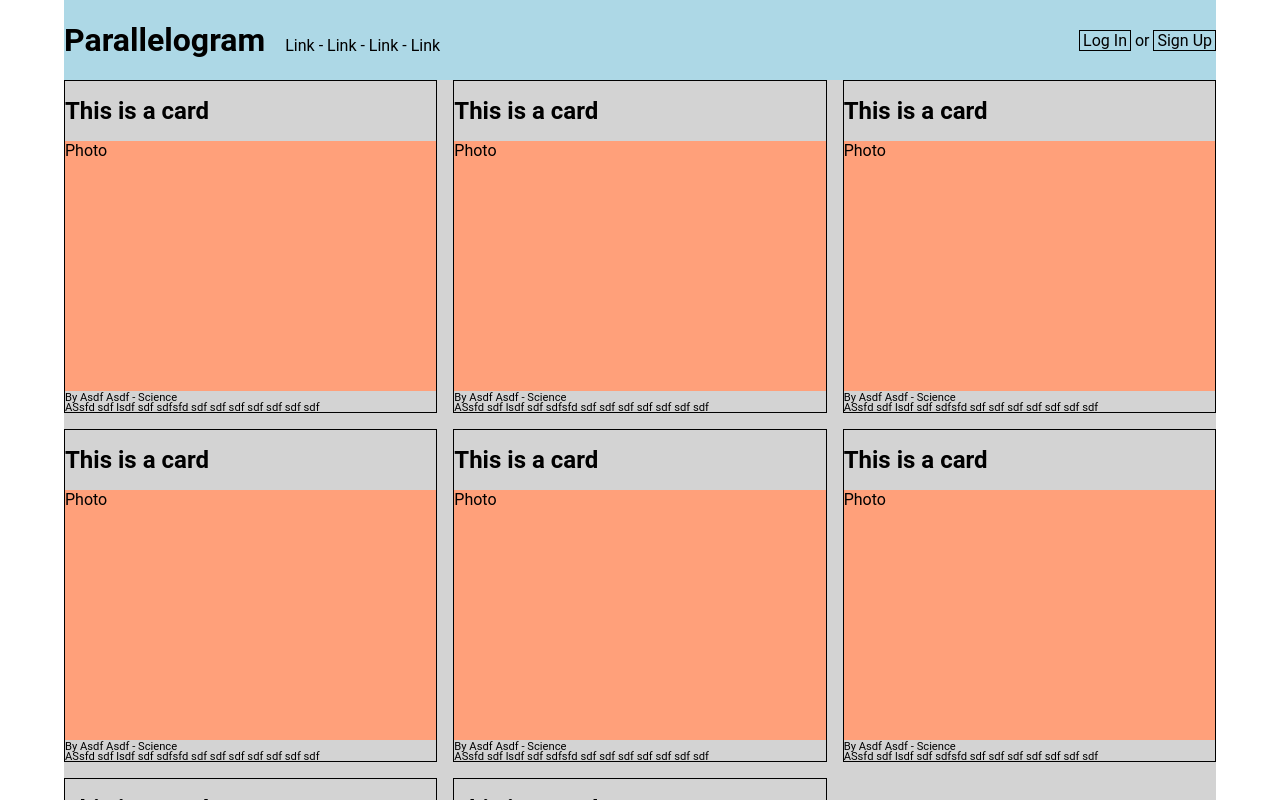
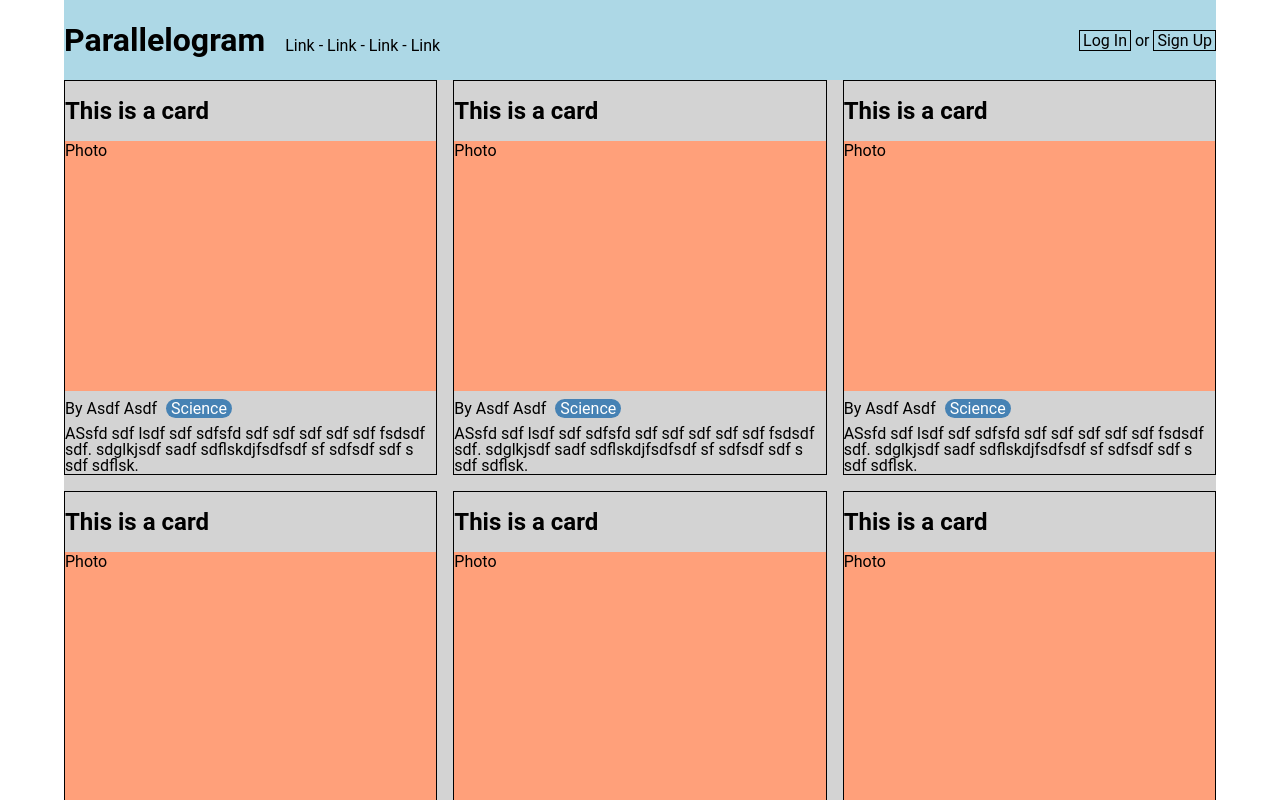
Before and after one commit to bbbtttiii/parallelogram-frontend, a React (Create React App) app in the folder frontend/: page / in a window 1280 px wide. Shown: the top 800 px of the page. Built offline with nearby package versions, Linux system fonts and the light colour scheme; no server answers.

Commit message:
changes to card spacing

```diff
--- a/frontend/src/components/Card.js
+++ b/frontend/src/components/Card.js
@@ -5,8 +5,10 @@ const Card = () => {
     <div className="Card">
       <h1 className="card-title">This is a card</h1>
       <div className="card-photo">Photo</div>
-      <div className="card-details">By Asdf Asdf - Science</div>
-      <div className="card-blurb">ASsfd sdf lsdf sdf sdfsfd sdf sdf sdf sdf sdf sdf sdf </div>
+      <div className="card-details">By Asdf Asdf <a href="#">Science</a></div>
+      <div className="card-blurb">
+        ASsfd sdf lsdf sdf sdfsfd sdf sdf sdf sdf sdf fsdsdf sdf. sdglkjsdf  sadf sdflskdjfsdfsdf sf sdfsdf sdf s sdf sdflsk.
+      </div>
     </div>
   )
 }
--- a/frontend/src/index.css
+++ b/frontend/src/index.css
@@ -92,13 +92,26 @@ input[type=reset]:hover {
   width: 100%;
   height: 250px;
   background-color: lightsalmon;
+  margin-bottom: 0.5em;
 }
 
 .card-details {
-  font-size: 0.7em;
+  margin: 0;
+  flex: 1 1 200px;
+  display:inline;
+  font-size: 1em;
+}
+
+.card-details a {
+  background-color: steelblue;
+  color: white;
+  border-radius: 10px;
+  margin-left: 5px;
+  padding: 0 5px 0;
+  text-decoration: none;
 }
 
 .card-blurb {
-  font-size: 0.7em;
-  line-height: 0.7em;
+  margin-top: 0.5em;
+  line-height: 1em;
 }
```
